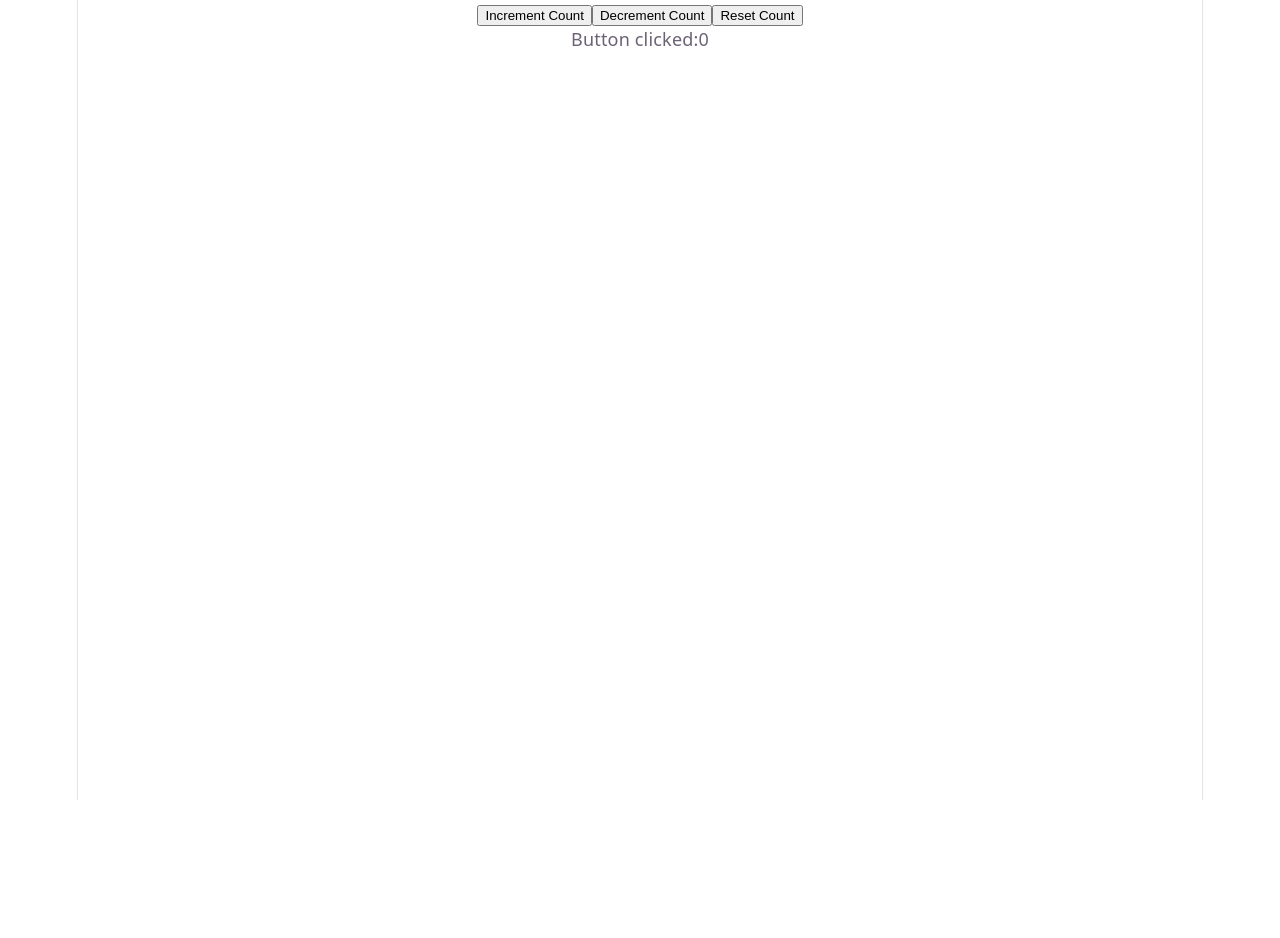
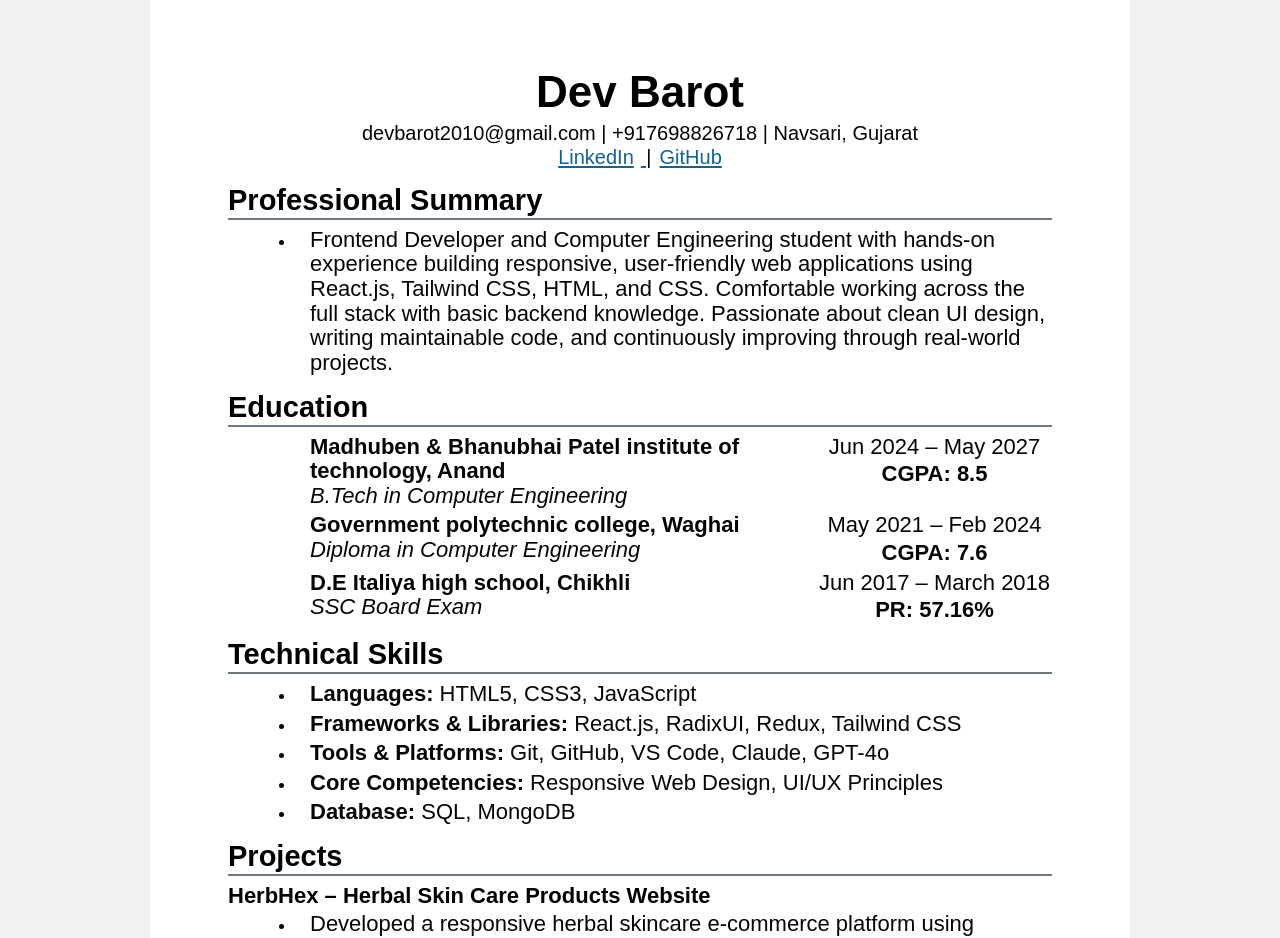
Before and after one commit to Paa1Vyas/react_interns, a React app: page / in a window 1280 px wide. Shown: the top 938 px of the page. Before the commit the page ends 800 px from the top, so only its background shows below. Built offline with nearby package versions, Linux system fonts and the light colour scheme; the HTML template or start-up script is replaced by a standard one.

Commit message:
Save changes on Dev-Barot branch

```diff
--- a/src/App.css
+++ b/src/App.css
@@ -1,184 +1,185 @@
-.counter {
-  font-size: 16px;
-  padding: 5px 10px;
-  border-radius: 5px;
-  color: var(--accent);
-  background: var(--accent-bg);
-  border: 2px solid transparent;
-  transition: border-color 0.3s;
-  margin-bottom: 24px;
+.resume-page {
+  width: min(100%, 980px);
+  min-height: 1240px;
+  margin: 0 auto;
+  padding: 70px 78px 120px;
+  background: #fff;
+  color: #050505;
+  font-family: Arial, Helvetica, sans-serif;
+  font-size: 22px;
+  line-height: 1.12;
+  text-align: left;
+  box-sizing: border-box;
+}
 
-  &:hover {
-    border-color: var(--accent-border);
+.resume-header {
+  margin-bottom: 14px;
+  text-align: center;
+}
+
+.resume-header h1 {
+  margin: 0 0 8px;
+  color: #000;
+  font-size: 44px;
+  font-weight: 800;
+  line-height: 1;
+  letter-spacing: 0;
+}
+
+.contact-line {
+  margin: 0 0 2px;
+  font-size: 20px;
+}
+
+.profile-links {
+  display: flex;
+  justify-content: center;
+  gap: 8px;
+  font-size: 20px;
+}
+
+.profile-links a {
+  color: #126397;
+  text-decoration: underline;
+  text-underline-offset: 2px;
+}
+
+.profile-links span {
+  color: #050505;
+  padding-left: 7px;
+  text-decoration: none;
+}
+
+.resume-section {
+  margin-top: 17px;
+}
+
+.resume-section h2 {
+  margin: 0 0 8px;
+  padding-bottom: 3px;
+  border-bottom: 2px solid #6f7a82;
+  color: #000;
+  font-size: 29px;
+  font-weight: 800;
+  line-height: 1;
+  letter-spacing: 0;
+}
+
+.resume-list {
+  margin: 0;
+  padding-left: 68px;
+}
+
+.resume-list li {
+  margin: 5px 0;
+  padding-left: 14px;
+}
+
+.resume-list li::marker {
+  font-size: 18px;
+}
+
+.education-list {
+  padding-left: 68px;
+}
+
+.education-item {
+  display: grid;
+  grid-template-columns: minmax(0, 1fr) 235px;
+  column-gap: 28px;
+  align-items: start;
+}
+
+.education-main,
+.education-meta {
+  display: flex;
+  flex-direction: column;
+}
+
+.education-main strong {
+  font-weight: 800;
+}
+
+.education-main em {
+  font-style: italic;
+}
+
+.education-meta {
+  text-align: center;
+}
+
+.education-meta strong {
+  margin-top: 3px;
+  font-weight: 800;
+}
+
+.projects {
+  display: flex;
+  flex-direction: column;
+  gap: 9px;
+}
+
+.project h3 {
+  margin: 0 0 4px;
+  color: #000;
+  font-size: 22px;
+  font-weight: 800;
+  line-height: 1.1;
+}
+
+.project .resume-list {
+  padding-left: 68px;
+}
+
+.project .resume-list li {
+  margin: 3px 0;
+}
+
+strong {
+  font-weight: 800;
+}
+
+em {
+  color: inherit;
+}
+
+@media (max-width: 760px) {
+  .resume-page {
+    min-height: 100svh;
+    padding: 34px 22px 60px;
+    font-size: 17px;
+    line-height: 1.18;
   }
-  &:focus-visible {
-    outline: 2px solid var(--accent);
-    outline-offset: 2px;
+
+  .resume-header h1 {
+    font-size: 36px;
+  }
+
+  .contact-line,
+  .profile-links {
+    font-size: 16px;
+  }
+
+  .resume-section h2 {
+    font-size: 24px;
+  }
+
+  .resume-list,
+  .education-list,
+  .project .resume-list {
+    padding-left: 28px;
+  }
+
+  .resume-list li {
+    padding-left: 4px;
+  }
+
+  .education-item {
+    grid-template-columns: 1fr;
+    row-gap: 4px;
+  }
+
+  .education-meta {
+    text-align: left;
   }
 }
-
-.hero {
-  position: relative;
-
-  .base,
-  .framework,
-  .vite {
-    inset-inline: 0;
-    margin: 0 auto;
-  }
-
-  .base {
-    width: 170px;
-    position: relative;
-    z-index: 0;
-  }
-
-  .framework,
-  .vite {
-    position: absolute;
-  }
-
-  .framework {
-    z-index: 1;
-    top: 34px;
-    height: 28px;
-    transform: perspective(2000px) rotateZ(300deg) rotateX(44deg) rotateY(39deg)
-      scale(1.4);
-  }
-
-  .vite {
-    z-index: 0;
-    top: 107px;
-    height: 26px;
-    width: auto;
-    transform: perspective(2000px) rotateZ(300deg) rotateX(40deg) rotateY(39deg)
-      scale(0.8);
-  }
-}
-
-#center {
-  display: flex;
-  flex-direction: column;
-  gap: 25px;
-  place-content: center;
-  place-items: center;
-  flex-grow: 1;
-
-  @media (max-width: 1024px) {
-    padding: 32px 20px 24px;
-    gap: 18px;
-  }
-}
-
-#next-steps {
-  display: flex;
-  border-top: 1px solid var(--border);
-  text-align: left;
-
-  & > div {
-    flex: 1 1 0;
-    padding: 32px;
-    @media (max-width: 1024px) {
-      padding: 24px 20px;
-    }
-  }
-
-  .icon {
-    margin-bottom: 16px;
-    width: 22px;
-    height: 22px;
-  }
-
-  @media (max-width: 1024px) {
-    flex-direction: column;
-    text-align: center;
-  }
-}
-
-#docs {
-  border-right: 1px solid var(--border);
-
-  @media (max-width: 1024px) {
-    border-right: none;
-    border-bottom: 1px solid var(--border);
-  }
-}
-
-#next-steps ul {
-  list-style: none;
-  padding: 0;
-  display: flex;
-  gap: 8px;
-  margin: 32px 0 0;
-
-  .logo {
-    height: 18px;
-  }
-
-  a {
-    color: var(--text-h);
-    font-size: 16px;
-    border-radius: 6px;
-    background: var(--social-bg);
-    display: flex;
-    padding: 6px 12px;
-    align-items: center;
-    gap: 8px;
-    text-decoration: none;
-    transition: box-shadow 0.3s;
-
-    &:hover {
-      box-shadow: var(--shadow);
-    }
-    .button-icon {
-      height: 18px;
-      width: 18px;
-    }
-  }
-
-  @media (max-width: 1024px) {
-    margin-top: 20px;
-    flex-wrap: wrap;
-    justify-content: center;
-
-    li {
-      flex: 1 1 calc(50% - 8px);
-    }
-
-    a {
-      width: 100%;
-      justify-content: center;
-      box-sizing: border-box;
-    }
-  }
-}
-
-#spacer {
-  height: 88px;
-  border-top: 1px solid var(--border);
-  @media (max-width: 1024px) {
-    height: 48px;
-  }
-}
-
-.ticks {
-  position: relative;
-  width: 100%;
-
-  &::before,
-  &::after {
-    content: '';
-    position: absolute;
-    top: -4.5px;
-    border: 5px solid transparent;
-  }
-
-  &::before {
-    left: 0;
-    border-left-color: var(--border);
-  }
-  &::after {
-    right: 0;
-    border-right-color: var(--border);
-  }
-}
--- a/src/App.jsx
+++ b/src/App.jsx
@@ -1,20 +1,177 @@
-import { useState } from 'react'
-import reactLogo from './assets/react.svg'
-import viteLogo from './assets/vite.svg'
-import heroImg from './assets/hero.png'
-import Hello from './Hello'
 import './App.css'
-import StateDemo from './StateDemo'
+
+const profile = {
+  name: 'Dev Barot',
+  email: 'devbarot2010@gmail.com',
+  phone: '+917698826718',
+  location: 'Navsari, Gujarat',
+  links: [
+    { label: 'LinkedIn', href: 'https://www.linkedin.com/' },
+    { label: 'GitHub', href: 'https://github.com/' },
+  ],
+}
+
+const summary =
+  'Frontend Developer and Computer Engineering student with hands-on experience building responsive, user-friendly web applications using React.js, Tailwind CSS, HTML, and CSS. Comfortable working across the full stack with basic backend knowledge. Passionate about clean UI design, writing maintainable code, and continuously improving through real-world projects.'
+
+const education = [
+  {
+    school: 'Madhuben & Bhanubhai Patel institute of technology, Anand',
+    degree: 'B.Tech in Computer Engineering',
+    date: 'Jun 2024 – May 2027',
+    result: 'CGPA: 8.5',
+  },
+  {
+    school: 'Government polytechnic college, Waghai',
+    degree: 'Diploma in Computer Engineering',
+    date: 'May 2021 – Feb 2024',
+    result: 'CGPA: 7.6',
+  },
+  {
+    school: 'D.E Italiya high school, Chikhli',
+    degree: 'SSC Board Exam',
+    date: 'Jun 2017 – March 2018',
+    result: 'PR: 57.16%',
+  },
+]
+
+const skills = [
+  ['Languages', 'HTML5, CSS3, JavaScript'],
+  ['Frameworks & Libraries', 'React.js, RadixUI, Redux, Tailwind CSS'],
+  ['Tools & Platforms', 'Git, GitHub, VS Code, Claude, GPT-4o'],
+  ['Core Competencies', 'Responsive Web Design, UI/UX Principles'],
+  ['Database', 'SQL, MongoDB'],
+]
+
+const projects = [
+  {
+    title: 'HerbHex – Herbal Skin Care Products Website',
+    points: [
+      'Developed a responsive herbal skincare e-commerce platform using React.js and Tailwind CSS.',
+      'Built product pages, category filtering, and reusable UI components for a smooth user experience.',
+      'Focused on modern UI design, mobile responsiveness, and optimized frontend performance.',
+    ],
+  },
+  {
+    title: 'AI Powered Personal Finance Dashboard',
+    points: [
+      'Created an AI-powered finance dashboard for expense tracking, budgeting, and financial insights.',
+      'Designed interactive analytics cards and responsive dashboard layouts using React.js.',
+      'Implemented clean UI/UX with efficient state management and real-time data updates.',
+    ],
+  },
+  {
+    title: 'E-Commerce Application',
+    points: [
+      'Developed a responsive e-commerce web application using React.js and Tailwind CSS.',
+      'Built product listings, category filtering, shopping cart features, and reusable UI components.',
+      'Focused on clean UI/UX design, mobile responsiveness, and smooth user navigation.',
+    ],
+  },
+]
+
+const achievements = [
+  <>
+    Completed <strong>Outskill Program</strong>, gaining hands-on experience in technical skill
+    development and real-world problem-solving
+  </>,
+  <>
+    Participated in <strong>Smart India Hackathon</strong>, working in a collaborative team
+    environment to develop innovative solutions under strict deadlines
+  </>,
+  <>
+    Participated in <strong>CVMC Hackathon</strong>, showcasing coding, teamwork, and analytical
+    skills in a competitive setting
+  </>,
+]
+
+function Section({ title, children }) {
+  return (
+    <section className="resume-section">
+      <h2>{title}</h2>
+      {children}
+    </section>
+  )
+}
+
+function BulletList({ children, className = '' }) {
+  return <ul className={`resume-list ${className}`}>{children}</ul>
+}
 
 function App() {
-  const [count, setCount] = useState(0)
+  return (
+    <main className="resume-page" aria-label="Resume for Dev Barot">
+      <header className="resume-header">
+        <h1>{profile.name}</h1>
+        <p className="contact-line">
+          {profile.email} | {profile.phone} | {profile.location}
+        </p>
+        <nav className="profile-links" aria-label="Profile links">
+          {profile.links.map((link, index) => (
+            <a href={link.href} key={link.label} target="_blank" rel="noreferrer">
+              {link.label}
+              {index < profile.links.length - 1 && <span aria-hidden="true"> |</span>}
+            </a>
+          ))}
+        </nav>
+      </header>
 
-  return (
-    <>
-      {/* <h1>Hello MERN Stack</h1>
-      <Hello name="Paavan" dept="Computer Science"></Hello> */}
-      <StateDemo></StateDemo>
-    </>
+      <Section title="Professional Summary">
+        <BulletList>
+          <li>{summary}</li>
+        </BulletList>
+      </Section>
+
+      <Section title="Education">
+        <BulletList className="education-list">
+          {education.map((item) => (
+            <li className="education-item" key={item.school}>
+              <div className="education-main">
+                <strong>{item.school}</strong>
+                <em>{item.degree}</em>
+              </div>
+              <div className="education-meta">
+                <span>{item.date}</span>
+                <strong>{item.result}</strong>
+              </div>
+            </li>
+          ))}
+        </BulletList>
+      </Section>
+
+      <Section title="Technical Skills">
+        <BulletList>
+          {skills.map(([name, value]) => (
+            <li key={name}>
+              <strong>{name}:</strong> {value}
+            </li>
+          ))}
+        </BulletList>
+      </Section>
+
+      <Section title="Projects">
+        <div className="projects">
+          {projects.map((project) => (
+            <article className="project" key={project.title}>
+              <h3>{project.title}</h3>
+              <BulletList>
+                {project.points.map((point) => (
+                  <li key={point}>{point}</li>
+                ))}
+              </BulletList>
+            </article>
+          ))}
+        </div>
+      </Section>
+
+      <Section title="Certifications and Achievements">
+        <BulletList>
+          {achievements.map((achievement, index) => (
+            <li key={index}>{achievement}</li>
+          ))}
+        </BulletList>
+      </Section>
+    </main>
   )
 }
 
--- a/src/index.css
+++ b/src/index.css
@@ -1,111 +1,27 @@
 :root {
-  --text: #6b6375;
-  --text-h: #08060d;
-  --bg: #fff;
-  --border: #e5e4e7;
-  --code-bg: #f4f3ec;
-  --accent: #aa3bff;
-  --accent-bg: rgba(170, 59, 255, 0.1);
-  --accent-border: rgba(170, 59, 255, 0.5);
-  --social-bg: rgba(244, 243, 236, 0.5);
-  --shadow:
-    rgba(0, 0, 0, 0.1) 0 10px 15px -3px, rgba(0, 0, 0, 0.05) 0 4px 6px -2px;
-
-  --sans: system-ui, 'Segoe UI', Roboto, sans-serif;
-  --heading: system-ui, 'Segoe UI', Roboto, sans-serif;
-  --mono: ui-monospace, Consolas, monospace;
-
-  font: 18px/145% var(--sans);
-  letter-spacing: 0.18px;
-  color-scheme: light dark;
-  color: var(--text);
-  background: var(--bg);
+  color: #050505;
+  background: #f2f2f2;
+  font-family: Arial, Helvetica, sans-serif;
   font-synthesis: none;
   text-rendering: optimizeLegibility;
   -webkit-font-smoothing: antialiased;
   -moz-osx-font-smoothing: grayscale;
-
-  @media (max-width: 1024px) {
-    font-size: 16px;
-  }
 }
 
-@media (prefers-color-scheme: dark) {
-  :root {
-    --text: #9ca3af;
-    --text-h: #f3f4f6;
-    --bg: #16171d;
-    --border: #2e303a;
-    --code-bg: #1f2028;
-    --accent: #c084fc;
-    --accent-bg: rgba(192, 132, 252, 0.15);
-    --accent-border: rgba(192, 132, 252, 0.5);
-    --social-bg: rgba(47, 48, 58, 0.5);
-    --shadow:
-      rgba(0, 0, 0, 0.4) 0 10px 15px -3px, rgba(0, 0, 0, 0.25) 0 4px 6px -2px;
-  }
-
-  #social .button-icon {
-    filter: invert(1) brightness(2);
-  }
+* {
+  box-sizing: border-box;
 }
 
 body {
   margin: 0;
+  min-width: 320px;
+  background: #f2f2f2;
+}
+
+a {
+  color: inherit;
 }
 
 #root {
-  width: 1126px;
-  max-width: 100%;
-  margin: 0 auto;
-  text-align: center;
-  border-inline: 1px solid var(--border);
   min-height: 100svh;
-  display: flex;
-  flex-direction: column;
-  box-sizing: border-box;
 }
-
-h1,
-h2 {
-  font-family: var(--heading);
-  font-weight: 500;
-  color: var(--text-h);
-}
-
-h1 {
-  font-size: 56px;
-  letter-spacing: -1.68px;
-  margin: 32px 0;
-  @media (max-width: 1024px) {
-    font-size: 36px;
-    margin: 20px 0;
-  }
-}
-h2 {
-  font-size: 24px;
-  line-height: 118%;
-  letter-spacing: -0.24px;
-  margin: 0 0 8px;
-  @media (max-width: 1024px) {
-    font-size: 20px;
-  }
-}
-p {
-  margin: 0;
-}
-
-code,
-.counter {
-  font-family: var(--mono);
-  display: inline-flex;
-  border-radius: 4px;
-  color: var(--text-h);
-}
-
-code {
-  font-size: 15px;
-  line-height: 135%;
-  padding: 4px 8px;
-  background: var(--code-bg);
-}
```
